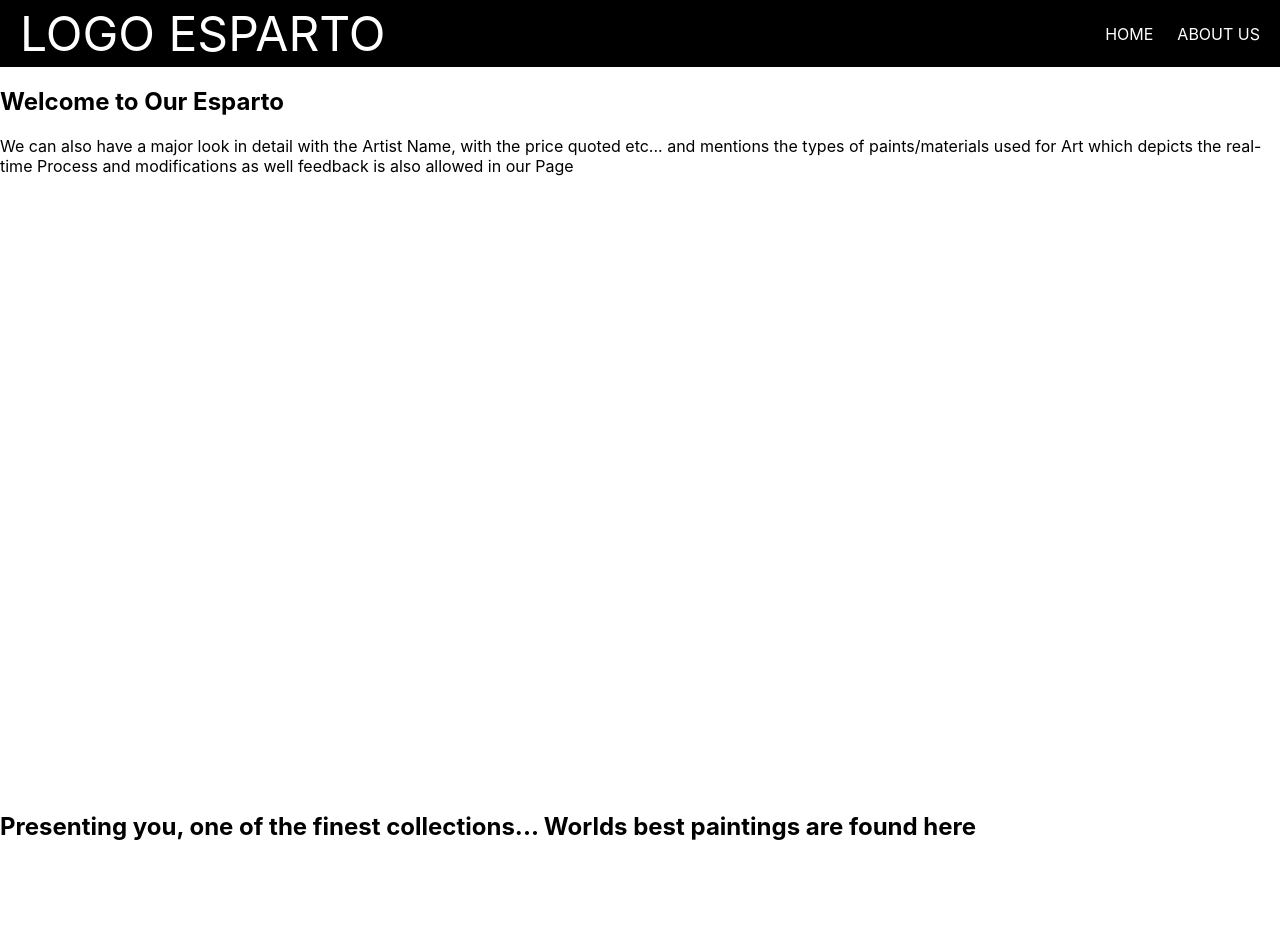
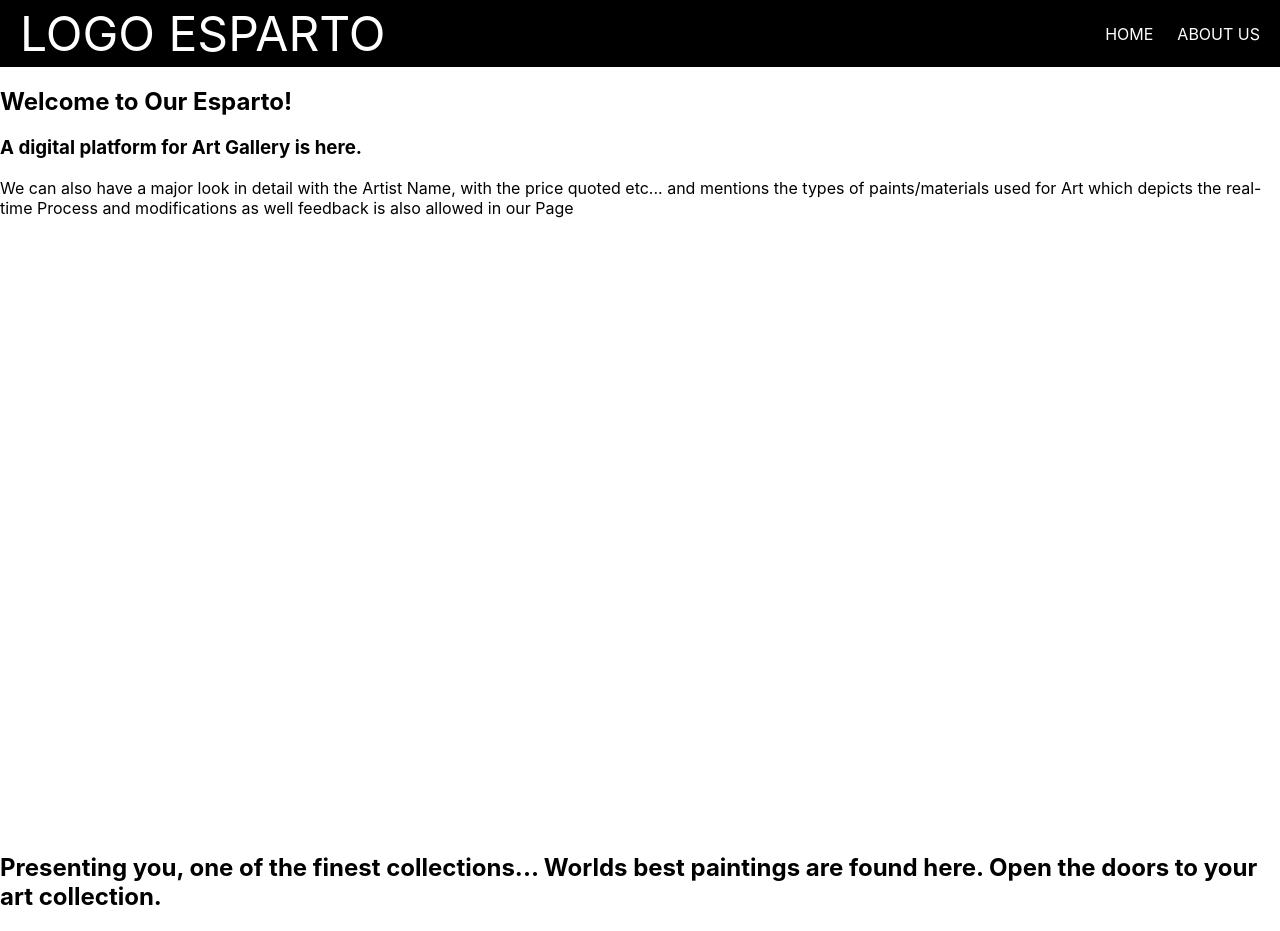
Before and after one commit to AjayKumar1403/REACT-ESPARTO, a React (Create React App) app in the folder esparto/: page / in a window 1280 px wide. Before the commit the page ends 861 px from the top, so only its background shows below. Built offline with nearby package versions, Linux system fonts and the light colour scheme.

Commit message:
modified the contents of About.js and Home.js - Sai Chaitanya Vishnu Kanth Inavolu

```diff
--- a/esparto/src/About.js
+++ b/esparto/src/About.js
@@ -3,7 +3,7 @@ export default function About(){
     <div>
         <h2 className="AboutHeader">
             Presenting you, one of the finest collections...
-            Worlds best paintings are found here
+            Worlds best paintings are found here. Open the doors to your art collection.
         </h2>
     </div>
     )
--- a/esparto/src/Home.js
+++ b/esparto/src/Home.js
@@ -4,7 +4,8 @@ import React, { useState } from "react";
  {
     return (
         <div className="Home">
-            <h2>Welcome to Our Esparto</h2>
+            <h2>Welcome to Our Esparto!</h2>
+            <h3>A digital platform for Art Gallery is here.</h3>
             <p>We can also have a major look in detail with the Artist Name, with the price quoted etc... and mentions the types of paints/materials used for Art which depicts the real-time Process and modifications as well feedback is also allowed in our Page </p>
         </div>
         );
```
